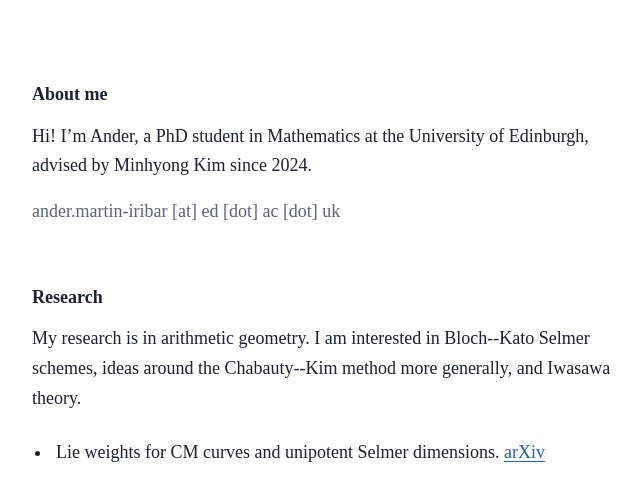
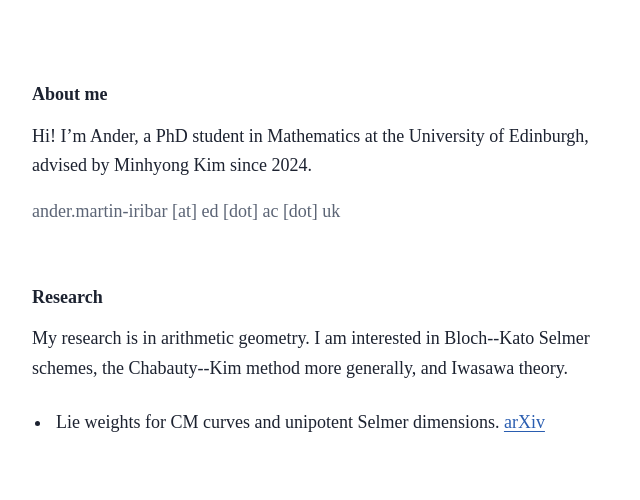
Before and after one commit to andermartiniribar/andermartiniribar.github.io, a plain HTML site: page index.html in a window 1280 px wide. Shown: the whole page, without its empty margins (304-944 px from the left). Drawn offline with nearby package versions, Linux system fonts and the light colour scheme; a web font is replaced by a local one.

Commit message:
Refine research description in index.html

```diff
--- a/index.html
+++ b/index.html
@@ -63,7 +63,7 @@
 
   <section>
     <h2>Research</h2>
-    <p>My research is in arithmetic geometry. I am interested in Bloch--Kato Selmer schemes, ideas around the Chabauty--Kim method more generally, and Iwasawa theory.</p>
+    <p>My research is in arithmetic geometry. I am interested in Bloch--Kato Selmer schemes, the Chabauty--Kim method more generally, and Iwasawa theory.</p>
 
     <ul class="papers">
       <li>
```
